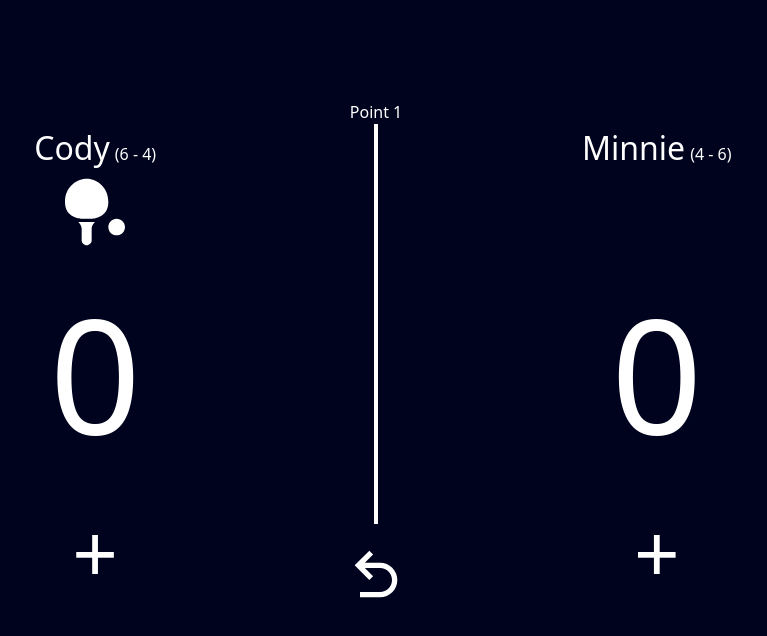
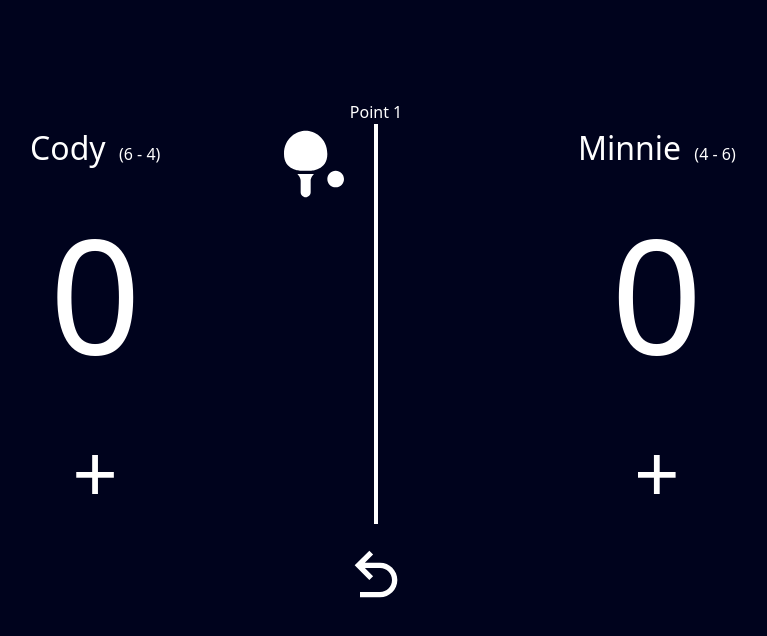
Before and after one commit to ckevins/ping-pong, a Vue app in the folder ping-pong-ui/: page / in a window 1280 px wide. Shown: the top 636 px of the page, without its empty margins (264-1031 px from the left). Built offline with nearby package versions, Linux system fonts and the light colour scheme.

Commit message:
add advantage indicator

```diff
--- a/ping-pong-ui/src/components/JumboTron.vue
+++ b/ping-pong-ui/src/components/JumboTron.vue
@@ -8,6 +8,8 @@
       :score="currentScore?.playerOneScore || 0"
       :is-serving="currentPoint.servingPlayer === 1"
       :is-final-score="isFinalScore"
+      :has-advantage="hasAdvantage(game.playerOne)"
+      :player-position="1"
       @update-score="updateScore(game.playerOne)"
       />
       <div class="divider-section">
@@ -23,6 +25,8 @@
       :score="currentScore?.playerTwoScore || 0"
       :is-serving="currentPoint.servingPlayer === 2"
       :is-final-score="isFinalScore"
+      :has-advantage="hasAdvantage(game.playerTwo)"
+      :player-position="2"
       @update-score="updateScore(game.playerTwo)"
       />
     </div>
@@ -82,6 +86,16 @@ const isDeuce = computed((): boolean => {
   if (!currentScore.value || isFinalScore.value) return false;
   return currentScore.value.playerOneScore >= 20 && currentScore.value.playerTwoScore >= 20;
 });
+
+function hasAdvantage (player: Player): boolean {
+  if (
+    !isDeuce.value
+    || !currentScore.value
+    || currentScore.value?.playerOneScore === currentScore.value?.playerTwoScore
+  ) return false;
+  const { leadPlayer } = getLeadScore(currentScore.value);
+  return leadPlayer.id === player.id;
+}
 
 function updateScore (pointWinner: Player) {
   if (isFinalScore.value) return;
--- a/ping-pong-ui/src/components/PaddleIcon.vue
+++ b/ping-pong-ui/src/components/PaddleIcon.vue
@@ -1,6 +1,6 @@
 <template>
 <svg
-style="width: 5rem; height: 5rem; margin: auto"
+style="width: 5rem; height: 5rem;"
 viewBox="0 0 24 24"
 >
 <path
--- a/ping-pong-ui/src/components/PlayerScore.vue
+++ b/ping-pong-ui/src/components/PlayerScore.vue
@@ -1,9 +1,14 @@
 <template>
   <div class="text-center player-score">
-    <p id="player-name">{{ props.player.name }}<span class="win-loss-record">({{ props.player.wins }} - {{ props.player.losses }})</span></p>
-    <div class="serving-indicator">
-      <PaddleIcon v-if="props.isServing && !props.isFinalScore" />
-    </div>
+    <section class="player-name-section">
+      <p id="player-name">{{ props.player.name }}
+        <span class="win-loss-record">({{ props.player.wins }} - {{ props.player.losses }})</span>
+      </p>
+      <div :class="playerPosition === 1 ? 'serving-indicator player-one' : 'serving-indicator player-two'">
+        <PaddleIcon :class="props.isServing && !props.isFinalScore ? '' : 'invisible'" />
+        <p :class="hasAdvantage ? '' : 'invisible'" id="advantage">Adv.</p>
+      </div>
+    </section>
     <div>
       <div id="jumbo-tron">{{ props.score }}</div>
     </div>
@@ -20,6 +25,8 @@ const props = defineProps<{
   score: number;
   isServing: boolean;
   isFinalScore: boolean;
+  hasAdvantage: boolean;
+  playerPosition: number;
 }>();
 
 const emit = defineEmits(["update-score"]);
@@ -29,6 +36,10 @@ const emit = defineEmits(["update-score"]);
 .player-score {
   flex-grow: 1;
   max-width: 48%;
+}
+
+.player-name-section {
+  position: relative;
 }
 
 .win-loss-record {
@@ -41,7 +52,21 @@ const emit = defineEmits(["update-score"]);
 }
 
 .serving-indicator {
+  position: absolute;
+  top: 0;
+  display: flex;
+  justify-content: center;
+  flex-direction: column;
+  align-items: center;
   min-height: 5rem;
+}
+
+.player-one {
+  right: 0;
+}
+
+.player-two {
+  left: 0;
 }
 
 #jumbo-tron {
@@ -55,4 +80,9 @@ const emit = defineEmits(["update-score"]);
 .invisible {
   opacity: 0;
 }
+
+#advantage {
+  color: green;
+  font-weight: bolder;
+}
 </style>
```
